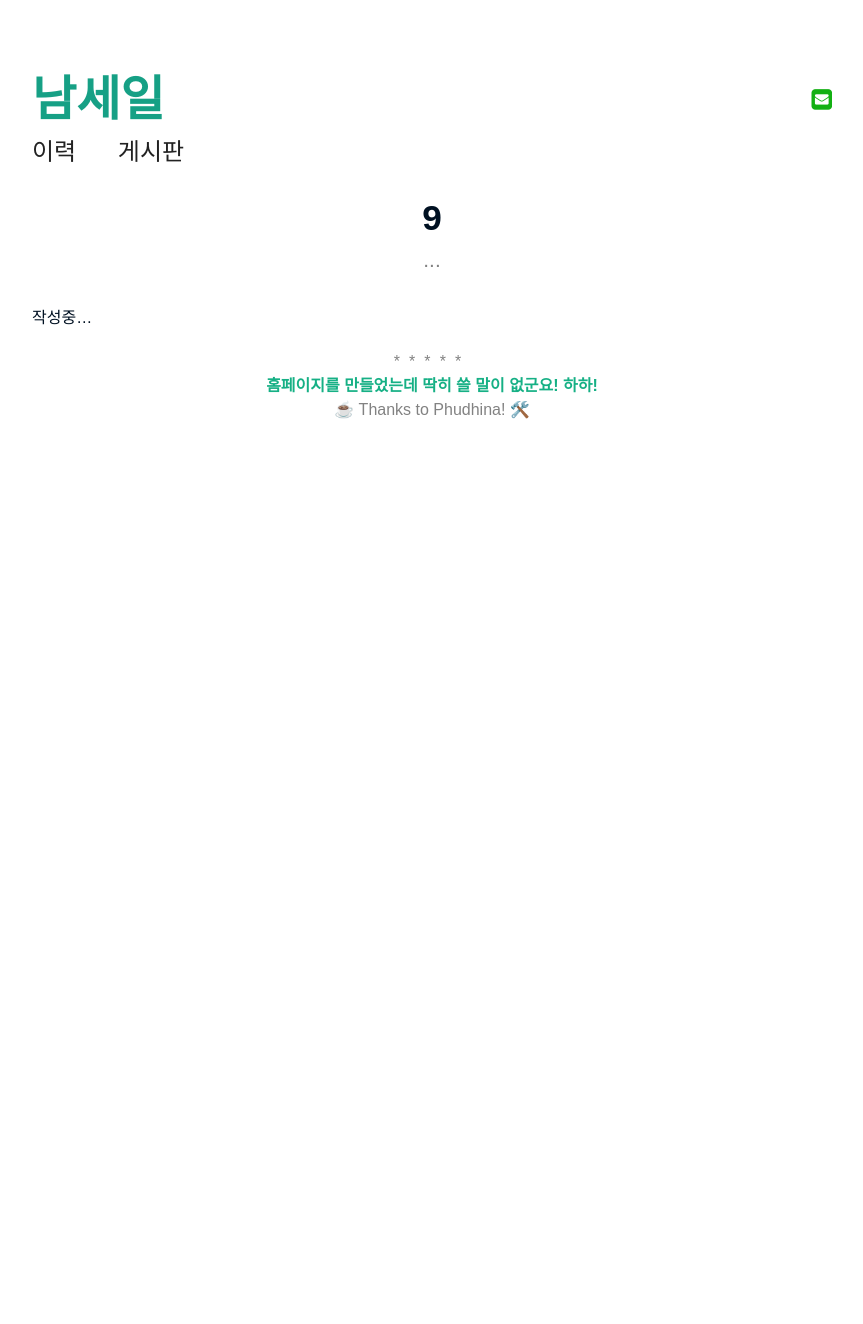
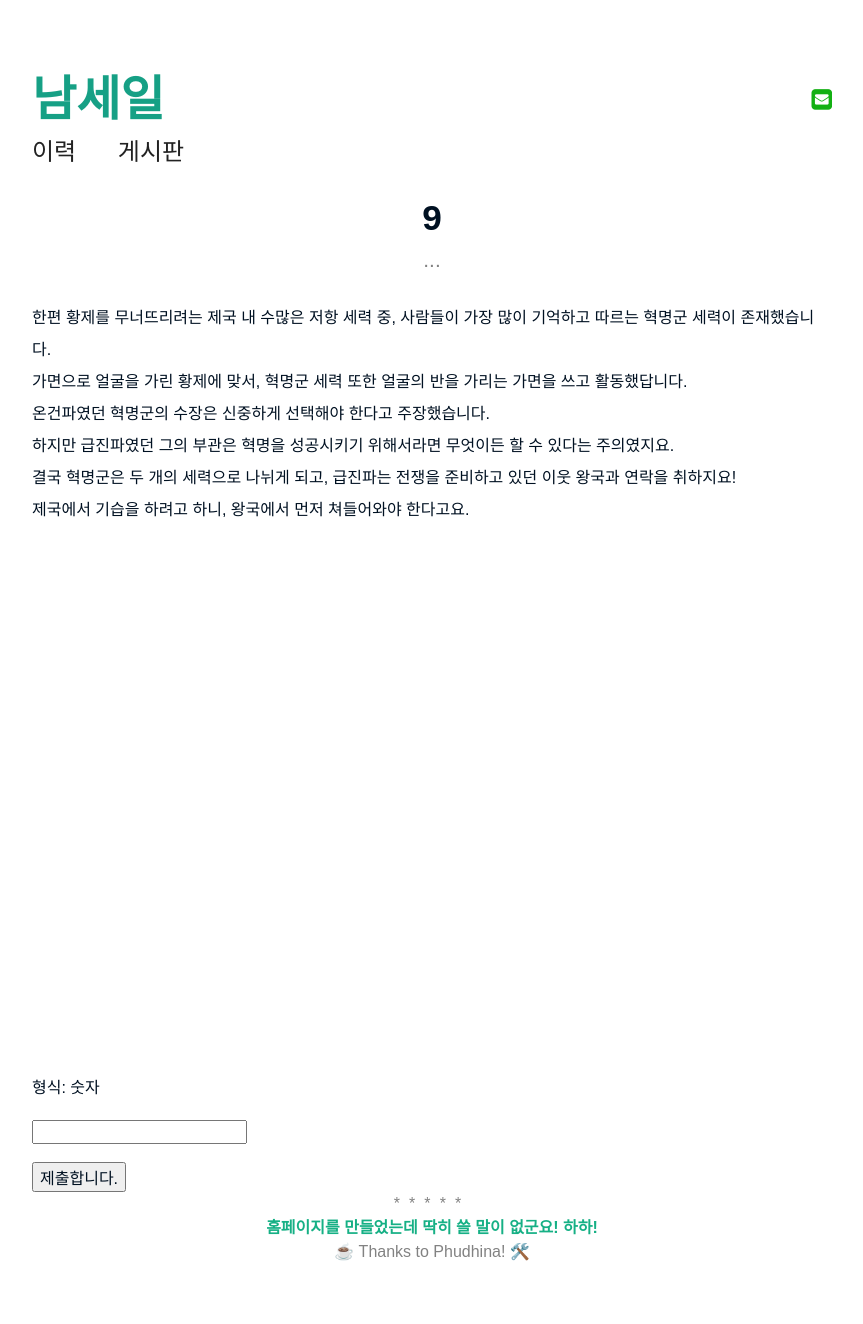
Before and after one commit to seil0224/seil0224.github.io, a Jekyll site: the page built from _posts/2021-07-30-scenario9.md, in a window 1280 px wide. Shown: the whole page, without its empty margins (208-1071 px from the left). Built offline with Jekyll 4.4.1, drawn with Linux system fonts in a browser that asks for light colours; some web fonts are replaced; before the commit the page ends 900 px from its top, so only the background shows below that.

Commit message:
add files

```diff
--- a/_posts/2021-07-30-scenario9.md
+++ b/_posts/2021-07-30-scenario9.md
@@ -2,8 +2,35 @@
 layout: page
 title:  "9"
 subtitle: "..."
-date:   2021-07-28 01:00:00 +0900
+date:   2021-07-30 01:00:00 +0900
 categories: ["post"]
 ---
 
-작성중... <br>
+<script>
+  function jsMove(){
+    var baselink = "https://seil0224.github.io/labyrinth/un5"
+    var pc = document.getElementById('passcode').value;
+    alert("접속을 시도합니다. 404에러는 유효하지 않은 비밀번호를 의미합니다.");
+    window.open(baselink.concat(pc));
+  }
+</script>
+
+한편 황제를 무너뜨리려는 제국 내 수많은 저항 세력 중, 사람들이 가장 많이 기억하고 따르는 혁명군 세력이 존재했습니다. <br>
+가면으로 얼굴을 가린 황제에 맞서, 혁명군 세력 또한 얼굴의 반을 가리는 가면을 쓰고 활동했답니다. <br>
+온건파였던 혁명군의 수장은 신중하게 선택해야 한다고 주장했습니다. <br>
+하지만 급진파였던 그의 부관은 혁명을 성공시키기 위해서라면 무엇이든 할 수 있다는 주의였지요. <br>
+결국 혁명군은 두 개의 세력으로 나뉘게 되고, 급진파는 전쟁을 준비하고 있던 이웃 왕국과 연락을 취하지요! <br>
+제국에서 기습을 하려고 하니, 왕국에서 먼저 쳐들어와야 한다고요. <br>
+<br>
+<span style="color:white">
+오만에 대한 벌? 저지른 죄에 대한 벌? 죄를 인정하지 않은 것에 대한 벌? <br>
+뭐가 되었든, 이제는 괜찮아. 가혹한 현실 대신 유치한 환상을 선택할 수 있다면, 나는 계속 이 곳에 머물러 있을래. <br>
+... <br>
+... 아무도 없어요...? 흐흑, 흑... <img src="https://seil0224.github.io/images/20181004.png" alt="20181004" style="height: 10%; width: auto"> <br>
+</span>
+<br>
+형식: 숫자 <br>
+  <form autocomplete='off' onsubmit = "jsMove();">
+      <input id = 'passcode' type='text' required><br><br>
+      <input type = 'submit' value = '제출합니다.'>
+    </form>
```
Also changed, not shown: labyrinth/unnamed4.md (+1 -1 lines), labyrinth/테스트.md (deleted, +0 -9 lines), images/20181004.png (added), images/chart.png (added).
